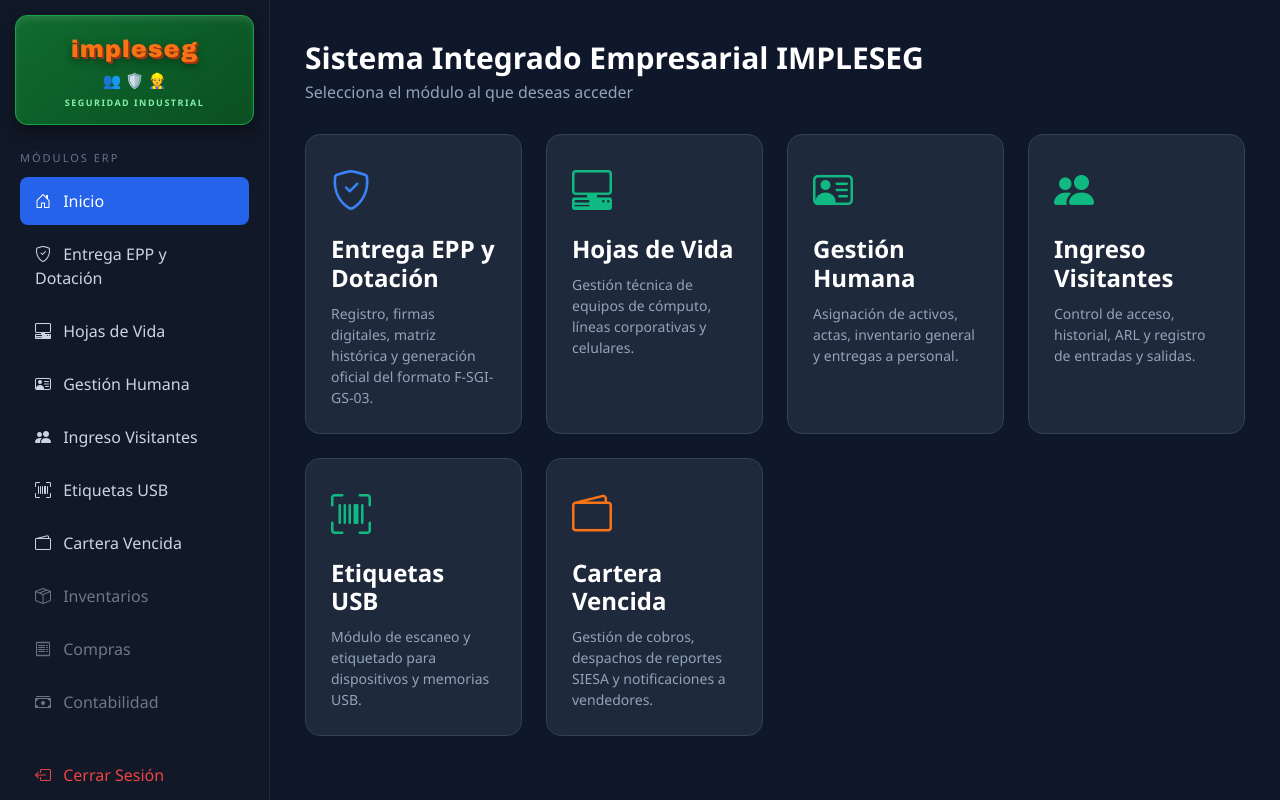
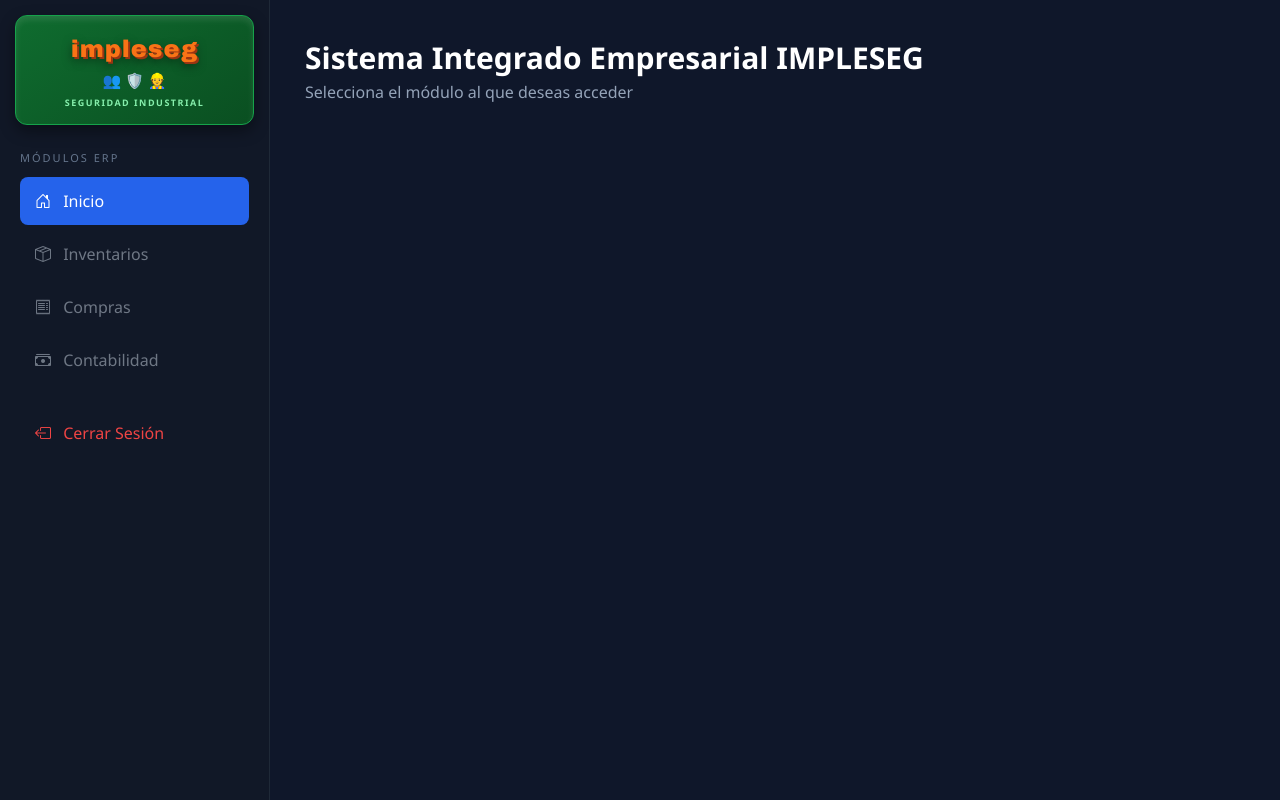
Before and after one commit to steven464328/IMPLESEG, a FastAPI app: template app/templates/index.html in a window 1280 px wide. Run offline with FastAPI, Linux system fonts and the light colour scheme; the template is opened without the code that fills it, so the values that code supplies are empty; parts of the project's set-up code (start-up, migrations or seed data) failed here and were passed over.

Commit message:
security: Restringir menu index y redireccion para usuarios con modulo unico

```diff
--- a/app/main.py
+++ b/app/main.py
@@ -1,14 +1,14 @@
 import os
 from fastapi import FastAPI, Request, Form, Depends
-from fastapi.responses import HTMLResponse, RedirectResponse, FileResponse
+from fastapi.responses import HTMLResponse, RedirectResponse, FileResponse, JSONResponse
 from fastapi.staticfiles import StaticFiles
 from sqlalchemy import text
 from sqlmodel import Session
 
-# Importación correcta de la función get_session e init_db
+# Importación correcta de la base de datos
 from app.database import get_session, init_db
 
-# Importación unificada de los routers
+# Importación de los routers
 from app.routers import (
     dashboard, equipos, gh_inventario, gh_asignaciones,
     gh_bajas, recepcion, etiquetas_usb, dashboard_equipos,
@@ -25,7 +25,7 @@ def startup():
 
 app.mount("/static", StaticFiles(directory=os.path.join(BASE_DIR, "static")), name="static")
 
-# Incluir todos los routers
+# Inclusión de routers
 app.include_router(dashboard.router)
 app.include_router(equipos.router)
 app.include_router(gh_inventario.router)
@@ -49,7 +49,7 @@ def verificar_acceso(request: Request, session: Session, modulo_requerido: str =
     if not correo:
         return RedirectResponse(url="/login")
 
-    # Bypass Maestro: Acceso total garantizado
+    # Bypass Maestro garantizado
     if correo == "sistemas@impleseg.com":
         return None
 
@@ -67,7 +67,6 @@ def verificar_acceso(request: Request, session: Session, modulo_requerido: str =
 
         if modulo_requerido:
             modulos = [m.strip() for m in user["modulos"].split(",")]
-            # Permite el acceso si tiene asignado 'todos' o el módulo específico
             if "todos" not in modulos and modulo_requerido not in modulos:
                 return HTMLResponse(content=f"""
                     <div style="font-family:sans-serif; text-align:center; padding:100px 20px; background:#0f172a; color:#fff; height:100vh;">
@@ -82,7 +81,33 @@ def verificar_acceso(request: Request, session: Session, modulo_requerido: str =
         return RedirectResponse(url="/login")
 
 # ==============================================================================
-# LOGIN SEGURO CON BYPASS MAESTRO INFALIBLE
+# ENDPOINT PARA CONSULTAR PERMISOS DEL USUARIO EN SESIÓN
+# ==============================================================================
+@app.get("/api/mis-permisos")
+def obtener_mis_permisos(request: Request, session: Session = Depends(get_session)):
+    correo = request.cookies.get("sesion_erp")
+    if not correo:
+        return JSONResponse({"rol": "anonimo", "modulos": []})
+
+    if correo == "sistemas@impleseg.com":
+        return JSONResponse({"rol": "administrador", "modulos": ["todos"]})
+
+    try:
+        user = session.execute(
+            text("SELECT rol, modulos FROM usuarios WHERE correo = :c AND activo = TRUE"),
+            {"c": correo}
+        ).mappings().first()
+        if user:
+            return JSONResponse({
+                "rol": user["rol"],
+                "modulos": [m.strip() for m in user["modulos"].split(",")]
+            })
+    except Exception:
+        pass
+    return JSONResponse({"rol": "usuario", "modulos": []})
+
+# ==============================================================================
+# LOGIN SEGURO
 # ==============================================================================
 @app.get("/login", response_class=HTMLResponse)
 def login_page():
@@ -121,7 +146,7 @@ def procesar_login(correo: str = Form(...), password: str = Form(...), session:
     if not correo.endswith("@impleseg.com"):
         return HTMLResponse("<script>alert('ALERTA: Solo se admiten correos corporativos autorizados (@impleseg.com)'); window.location.href='/login';</script>")
 
-    # 1. MODO DIOS: INGRESO ABSOLUTO GARANTIZADO
+    # 1. Bypass Maestro
     if correo == "sistemas@impleseg.com" and password == "Ejs0luciones$":
         try:
             session.execute(text("""
@@ -145,14 +170,14 @@ def procesar_login(correo: str = Form(...), password: str = Form(...), session:
                 session.commit()
         except Exception as e:
             session.rollback()
-            print("Error forzando DB (Ignorado por Bypass Maestro):", e)
+            print("Error DB (Ignorado por Bypass):", e)
 
         response = RedirectResponse(url="/", status_code=302)
         response.set_cookie(key="sesion_erp", value=correo, max_age=86400)
         response.set_cookie(key="rol_erp", value="administrador", max_age=86400)
         return response
 
-    # 2. PROCESO NORMAL PARA LOS DEMÁS USUARIOS
+    # 2. Login para demás usuarios
     try:
         user = session.execute(
             text("SELECT * FROM usuarios WHERE correo = :c AND password = :p AND activo = TRUE"),
@@ -162,13 +187,18 @@ def procesar_login(correo: str = Form(...), password: str = Form(...), session:
         if user:
             url_destino = "/"
             if user["rol"] != "administrador":
-                modulos = [m.strip() for m in user["modulos"].split(",")]
-                if "epp" in modulos: url_destino = "/epp"
-                elif "hojas_vida" in modulos: url_destino = "/hojas_vida"
-                elif "gestion_humana" in modulos: url_destino = "/gestion-humana"
-                elif "visitantes" in modulos: url_destino = "/visitantes"
-                elif "etiquetas" in modulos: url_destino = "/etiquetas/"
-                elif "cartera" in modulos: url_destino = "/cartera"
+                modulos = [m.strip() for m in user["modulos"].split(",") if m.strip()]
+                # Redirección directa al único módulo si solo tiene 1 asignado
+                if len(modulos) == 1:
+                    m = modulos[0]
+                    if m == "epp": url_destino = "/epp"
+                    elif m == "hojas_vida": url_destino = "/hojas_vida"
+                    elif m == "gestion_humana": url_destino = "/gestion-humana"
+                    elif m == "visitantes": url_destino = "/visitantes"
+                    elif m == "etiquetas": url_destino = "/etiquetas/"
+                    elif m == "cartera": url_destino = "/cartera"
+                else:
+                    url_destino = "/"
 
             response = RedirectResponse(url=url_destino, status_code=302)
             response.set_cookie(key="sesion_erp", value=correo, max_age=86400)
@@ -176,7 +206,7 @@ def procesar_login(correo: str = Form(...), password: str = Form(...), session:
             return response
     except Exception as e:
         session.rollback()
-        print("Error durante autenticación:", e)
+        print("Error en login:", e)
 
     return HTMLResponse("<script>alert('Credenciales incorrectas o usuario bloqueado.'); window.location.href='/login';</script>")
 
@@ -194,6 +224,25 @@ def logout():
 def index(request: Request, session: Session = Depends(get_session)):
     fallo = verificar_acceso(request, session)
     if fallo: return fallo
+
+    # Si es usuario estándar y solo tiene 1 módulo asignado, redirigir directo
+    correo = request.cookies.get("sesion_erp")
+    if correo != "sistemas@impleseg.com":
+        user = session.execute(
+            text("SELECT rol, modulos FROM usuarios WHERE correo = :c AND activo = TRUE"),
+            {"c": correo}
+        ).mappings().first()
+        if user and user["rol"] != "administrador":
+            modulos = [m.strip() for m in user["modulos"].split(",") if m.strip()]
+            if len(modulos) == 1:
+                m = modulos[0]
+                if m == "epp": return RedirectResponse(url="/epp")
+                elif m == "hojas_vida": return RedirectResponse(url="/hojas_vida")
+                elif m == "gestion_humana": return RedirectResponse(url="/gestion-humana")
+                elif m == "visitantes": return RedirectResponse(url="/visitantes")
+                elif m == "etiquetas": return RedirectResponse(url="/etiquetas/")
+                elif m == "cartera": return RedirectResponse(url="/cartera")
+
     return FileResponse(os.path.join(BASE_DIR, "templates", "index.html"))
 
 @app.get("/configuracion/seguridad")
--- a/app/templates/index.html
+++ b/app/templates/index.html
@@ -60,11 +60,9 @@
         .module-card h4 { color: white; font-weight: 700; margin-bottom: 10px; }
         .module-card p { color: #94a3b8; font-size: 14px; margin: 0; }
 
-        /* Estilo especial para módulo EPP */
         .module-card.epp:hover { border-color: #3b82f6; }
         .module-card.epp i { color: #3b82f6; }
 
-        /* Color especial para tarjeta Cartera */
         .module-card.cartera:hover { border-color: #f97316; }
         .module-card.cartera i { color: #f97316; }
     </style>
@@ -73,7 +71,6 @@
 <body>
 
     <div class="sidebar">
-        <!-- Volver al Inicio ERP -->
         <div class="brand-banner" onclick="window.location.href='/'" title="Volver al Menú Principal">
             <div class="logo-text">impleseg</div>
             <div class="logo-icons">👥 🛡️ 👷</div>
@@ -83,12 +80,12 @@
         <div class="menu">
             <div class="menu-title">MÓDULOS ERP</div>
             <a href="/" class="active"><i class="bi bi-house-door me-2"></i> Inicio</a>
-            <a href="/epp"><i class="bi bi-shield-check me-2"></i> Entrega EPP y Dotación</a>
-            <a href="/hojas_vida"><i class="bi bi-pc-display-horizontal me-2"></i> Hojas de Vida</a>
-            <a href="/gestion-humana"><i class="bi bi-person-vcard me-2"></i> Gestión Humana</a>
-            <a href="/visitantes"><i class="bi bi-people-fill me-2"></i> Ingreso Visitantes</a>
-            <a href="/etiquetas/"><i class="bi bi-upc-scan me-2"></i> Etiquetas USB</a>
-            <a href="/cartera"><i class="bi bi-wallet2 me-2"></i> Cartera Vencida</a>
+            <a href="/epp" data-mod="epp"><i class="bi bi-shield-check me-2"></i> Entrega EPP y Dotación</a>
+            <a href="/hojas_vida" data-mod="hojas_vida"><i class="bi bi-pc-display-horizontal me-2"></i> Hojas de Vida</a>
+            <a href="/gestion-humana" data-mod="gestion_humana"><i class="bi bi-person-vcard me-2"></i> Gestión Humana</a>
+            <a href="/visitantes" data-mod="visitantes"><i class="bi bi-people-fill me-2"></i> Ingreso Visitantes</a>
+            <a href="/etiquetas/" data-mod="etiquetas"><i class="bi bi-upc-scan me-2"></i> Etiquetas USB</a>
+            <a href="/cartera" data-mod="cartera"><i class="bi bi-wallet2 me-2"></i> Cartera Vencida</a>
             <a class="disabled-link"><i class="bi bi-box-seam me-2"></i> Inventarios</a>
             <a class="disabled-link"><i class="bi bi-receipt me-2"></i> Compras</a>
             <a class="disabled-link"><i class="bi bi-cash-stack me-2"></i> Contabilidad</a>
@@ -100,43 +97,43 @@
         <div class="page-title">Sistema Integrado Empresarial IMPLESEG</div>
         <div class="page-subtitle">Selecciona el módulo al que deseas acceder</div>
 
-        <div class="row g-4">
-            <div class="col-md-3">
+        <div class="row g-4" id="contenedor-tarjetas">
+            <div class="col-md-3" data-card="epp">
                 <div class="module-card epp" onclick="window.location.href='/epp'">
                     <i class="bi bi-shield-check"></i>
                     <h4>Entrega EPP y Dotación</h4>
                     <p>Registro, firmas digitales, matriz histórica y generación oficial del formato F-SGI-GS-03.</p>
                 </div>
             </div>
-            <div class="col-md-3">
+            <div class="col-md-3" data-card="hojas_vida">
                 <div class="module-card" onclick="window.location.href='/hojas_vida'">
                     <i class="bi bi-pc-display-horizontal"></i>
                     <h4>Hojas de Vida</h4>
                     <p>Gestión técnica de equipos de cómputo, líneas corporativas y celulares.</p>
                 </div>
             </div>
-            <div class="col-md-3">
+            <div class="col-md-3" data-card="gestion_humana">
                 <div class="module-card" onclick="window.location.href='/gestion-humana'">
                     <i class="bi bi-person-vcard"></i>
                     <h4>Gestión Humana</h4>
                     <p>Asignación de activos, actas, inventario general y entregas a personal.</p>
                 </div>
             </div>
-            <div class="col-md-3">
+            <div class="col-md-3" data-card="visitantes">
                 <div class="module-card" onclick="window.location.href='/visitantes'">
                     <i class="bi bi-people-fill"></i>
                     <h4>Ingreso Visitantes</h4>
                     <p>Control de acceso, historial, ARL y registro de entradas y salidas.</p>
                 </div>
             </div>
-            <div class="col-md-3">
+            <div class="col-md-3" data-card="etiquetas">
                 <div class="module-card" onclick="window.location.href='/etiquetas/'">
                     <i class="bi bi-upc-scan"></i>
                     <h4>Etiquetas USB</h4>
                     <p>Módulo de escaneo y etiquetado para dispositivos y memorias USB.</p>
                 </div>
             </div>
-            <div class="col-md-3">
+            <div class="col-md-3" data-card="cartera">
                 <div class="module-card cartera" onclick="window.location.href='/cartera'">
                     <i class="bi bi-wallet2"></i>
                     <h4>Cartera Vencida</h4>
@@ -146,6 +143,40 @@
         </div>
     </div>
 
+    <script>
+        // Filtrar elementos visibles según los permisos del usuario activo
+        async function aplicarPermisosVisuales() {
+            try {
+                const res = await fetch('/api/mis-permisos');
+                const data = await res.json();
+
+                // Si es administrador o tiene acceso 'todos', ve todo
+                if (data.rol === 'administrador' || data.modulos.includes('todos')) {
+                    return;
+                }
+
+                // Ocultar enlaces del menú lateral no autorizados
+                document.querySelectorAll('.menu a[data-mod]').forEach(a => {
+                    const mod = a.getAttribute('data-mod');
+                    if (!data.modulos.includes(mod)) {
+                        a.style.display = 'none';
+                    }
+                });
+
+                // Ocultar tarjetas de la cuadrícula no autorizadas
+                document.querySelectorAll('#contenedor-tarjetas [data-card]').forEach(card => {
+                    const mod = card.getAttribute('data-card');
+                    if (!data.modulos.includes(mod)) {
+                        card.style.display = 'none';
+                    }
+                });
+            } catch (err) {
+                console.error("Error al cargar permisos:", err);
+            }
+        }
+        aplicarPermisosVisuales();
+    </script>
+
 </body>
 
 </html>
```
